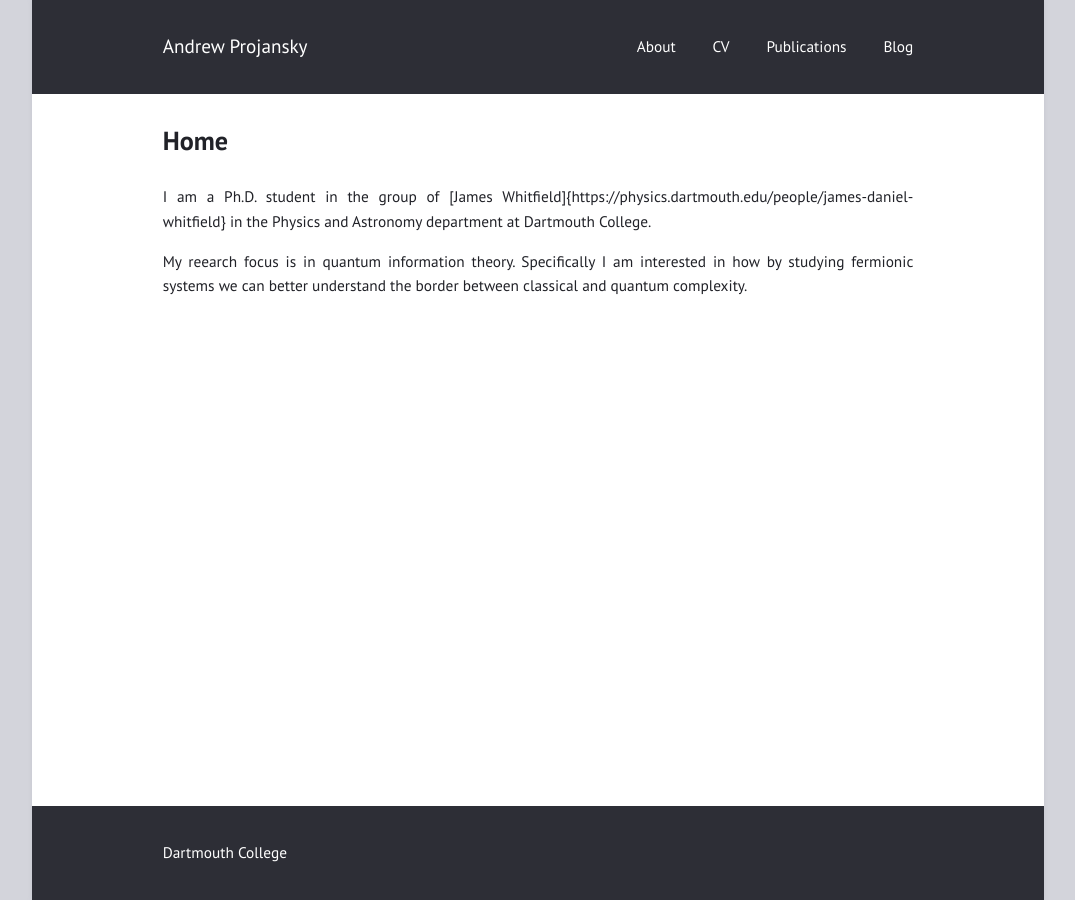
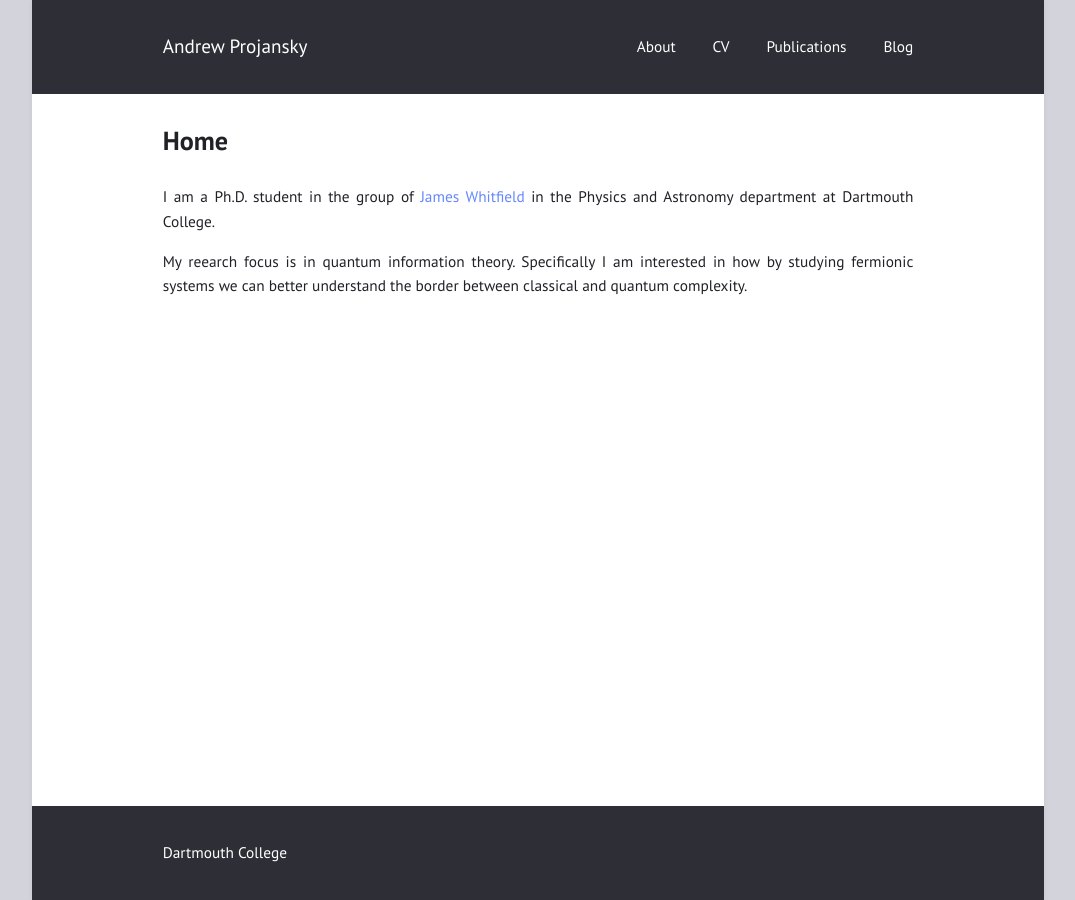
Before and after one commit to andrewprojansky/andrewprojansky.github.io, a Jekyll site: the page built from index.md, in a window 1280 px wide. Shown: the whole page, without its empty margins (102-1177 px from the left). Built offline with Jekyll 4.4.1, drawn with Linux system fonts in a browser that asks for light colours.

Commit message:
Update index.md

```diff
--- a/index.md
+++ b/index.md
@@ -3,6 +3,6 @@ layout: page
 title: "Home"
 ---
 
-I am a Ph.D. student in the group of [James Whitfield]{https://physics.dartmouth.edu/people/james-daniel-whitfield} in the Physics and Astronomy department at Dartmouth College.
+I am a Ph.D. student in the group of [James Whitfield](https://physics.dartmouth.edu/people/james-daniel-whitfield) in the Physics and Astronomy department at Dartmouth College.
 
 My reearch focus is in quantum information theory. Specifically I am interested in how by studying fermionic systems we can better understand the border between classical and quantum complexity.
```
